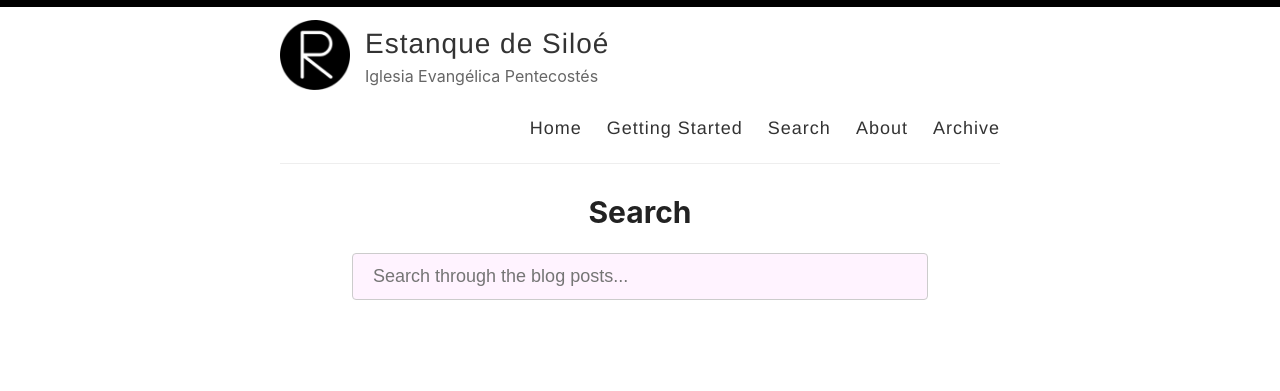
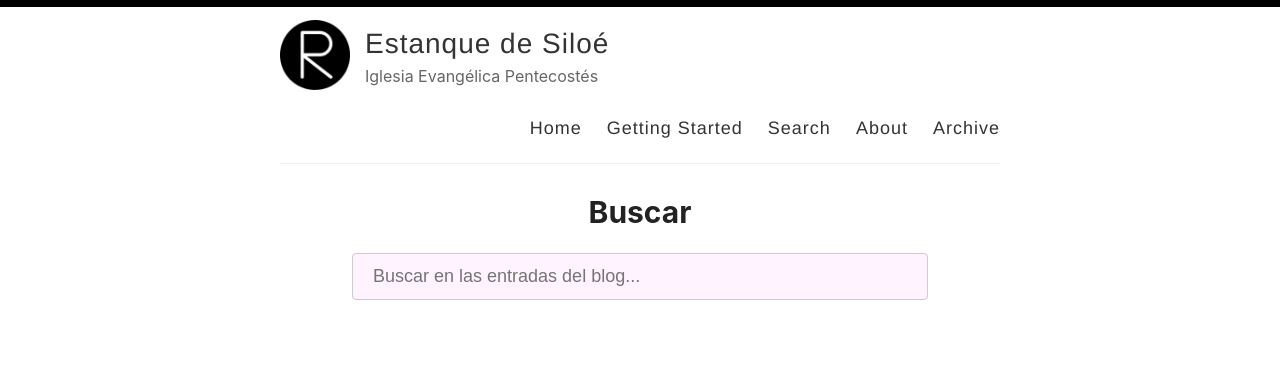
Before and after one commit to iglesiaEstanqueSiloe/iglesiaEstanqueSiloe.github.io, a Jekyll site: the page built from _pages/search.md, in a window 1280 px wide. Shown: the top 391 px of the page. Built offline with Jekyll 4.4.1, drawn with Linux system fonts in a browser that asks for light colours.

Commit message:
chore(lang): cambiar títulos a español

```diff
--- a/_pages/search.md
+++ b/_pages/search.md
@@ -1,11 +1,11 @@
 ---
 layout: page
-title: Search
+title: Buscar
 permalink: /search/
 ---
 
 <div id="search-container">
-    <input type="text" id="search-input" placeholder="Search through the blog posts...">
+    <input type="text" id="search-input" placeholder="Buscar en las entradas del blog...">
     <ul id="results-container"></ul>
 </div>
 
```
Also changed, not shown: _pages/categories.md (+1 -1 lines).
